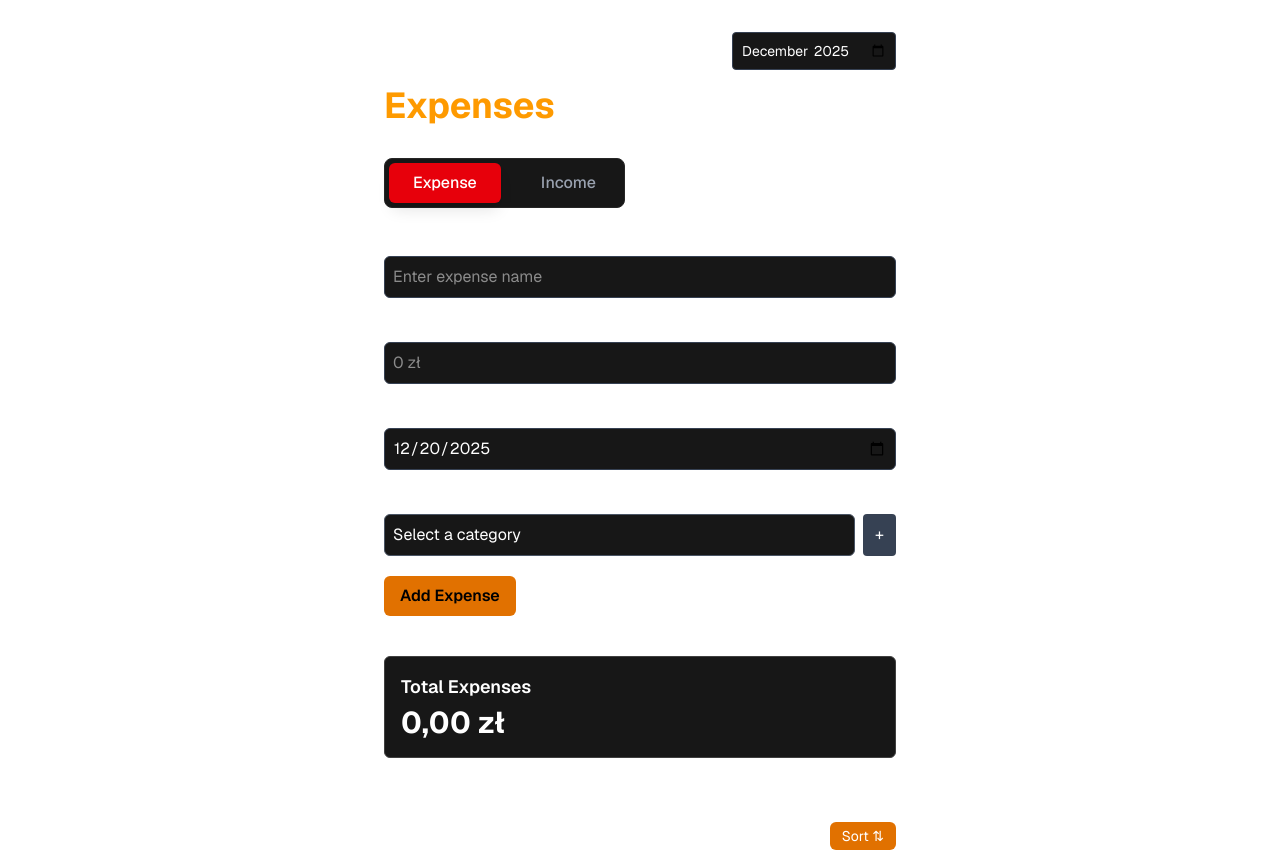
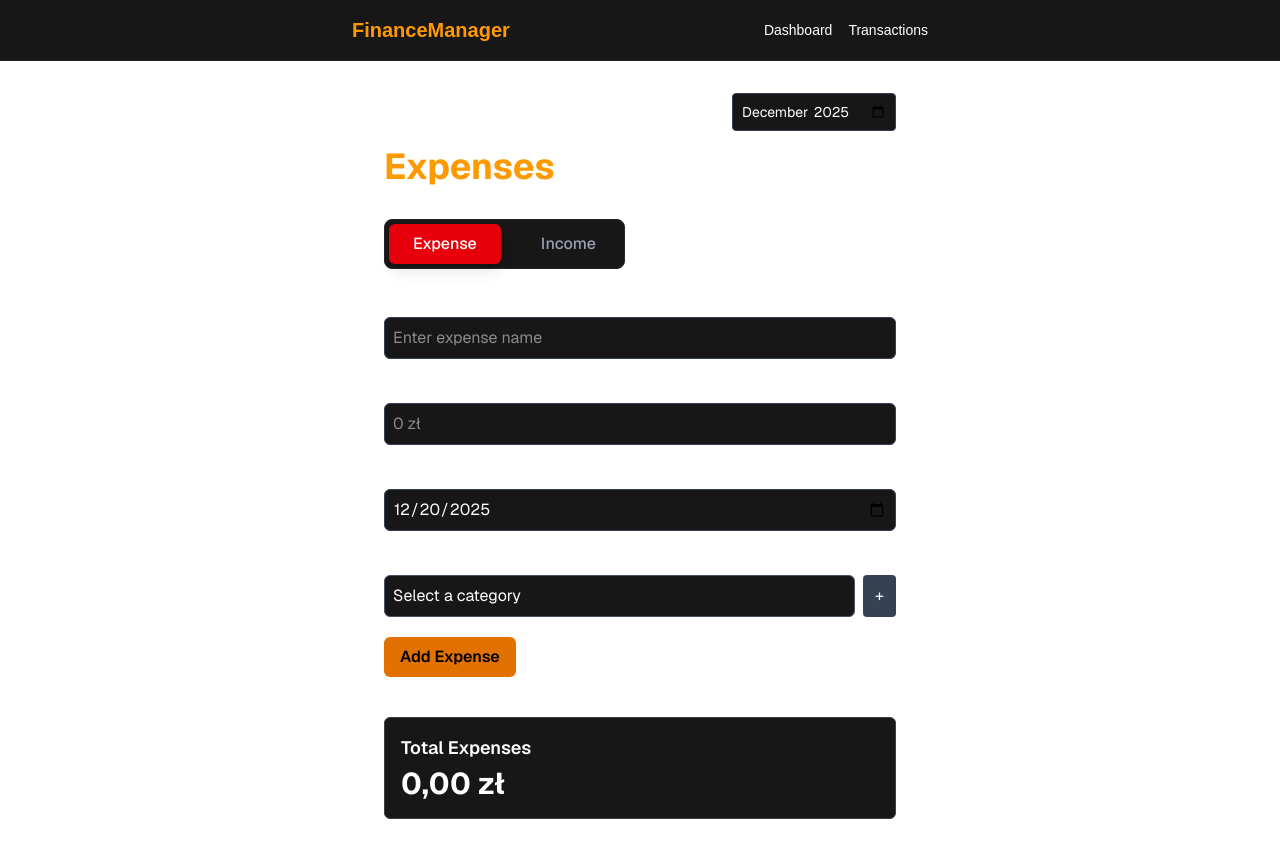
Before and after one commit to Gylvaris/finance-tracker, a Next.js app: page /transactions in a window 1280 px wide. Shown: the top 852 px of the page. Built offline with nearby package versions, Linux system fonts and the light colour scheme.

Commit message:
Feat: Add global navigation layout

```diff
--- /dev/null
+++ b/app/components/Navbar.tsx
@@ -0,0 +1,32 @@
+import Link from "next/link";
+
+export default function Navbar() {
+  return (
+    <nav className="bg-neutral-900 border-b border-neutral-800 text-white p-4">
+      <div className="max-w-xl mx-auto flex justify-between items-center">
+
+        {/* Logo / Home Link */}
+        <Link href="/" className="text-xl font-bold text-amber-500 hover:text-amber-400">
+          FinanceManager
+        </Link>
+
+        {/* Navigation Links */}
+        <div className="flex gap-4 text-sm font-medium">
+          <Link
+            href="/dashboard"
+            className="hover:text-amber-500 transition"
+          >
+            Dashboard
+          </Link>
+          <Link
+            href="/transactions"
+            className="hover:text-amber-500 transition"
+          >
+            Transactions
+          </Link>
+        </div>
+
+      </div>
+    </nav>
+  );
+}
--- a/app/components/TransactionList.tsx
+++ b/app/components/TransactionList.tsx
@@ -27,7 +27,7 @@ export default function TransactionList({ transactions, onDelete, onEdit }: Tran
           <div className="flex items-center gap-4">
             <strong
               className={`text-lg ${
-                exp.type === "income" ? "text-green-500" : "text-white"
+                exp.type === "income" ? "text-green-500" : "text-red-500"
               }`}
             >
               {exp.type === "income" ? "+" : "-"}
--- a/app/layout.tsx
+++ b/app/layout.tsx
@@ -1,6 +1,7 @@
 import type { Metadata } from "next";
 import { Geist, Geist_Mono } from "next/font/google";
 import "./globals.css";
+import Navbar from "./components/Navbar";
 
 const geistSans = Geist({
   variable: "--font-geist-sans",
@@ -27,6 +28,7 @@ export default function RootLayout({
       <body
         className={`${geistSans.variable} ${geistMono.variable} antialiased`}
       >
+        <Navbar />
         {children}
       </body>
     </html>
```
